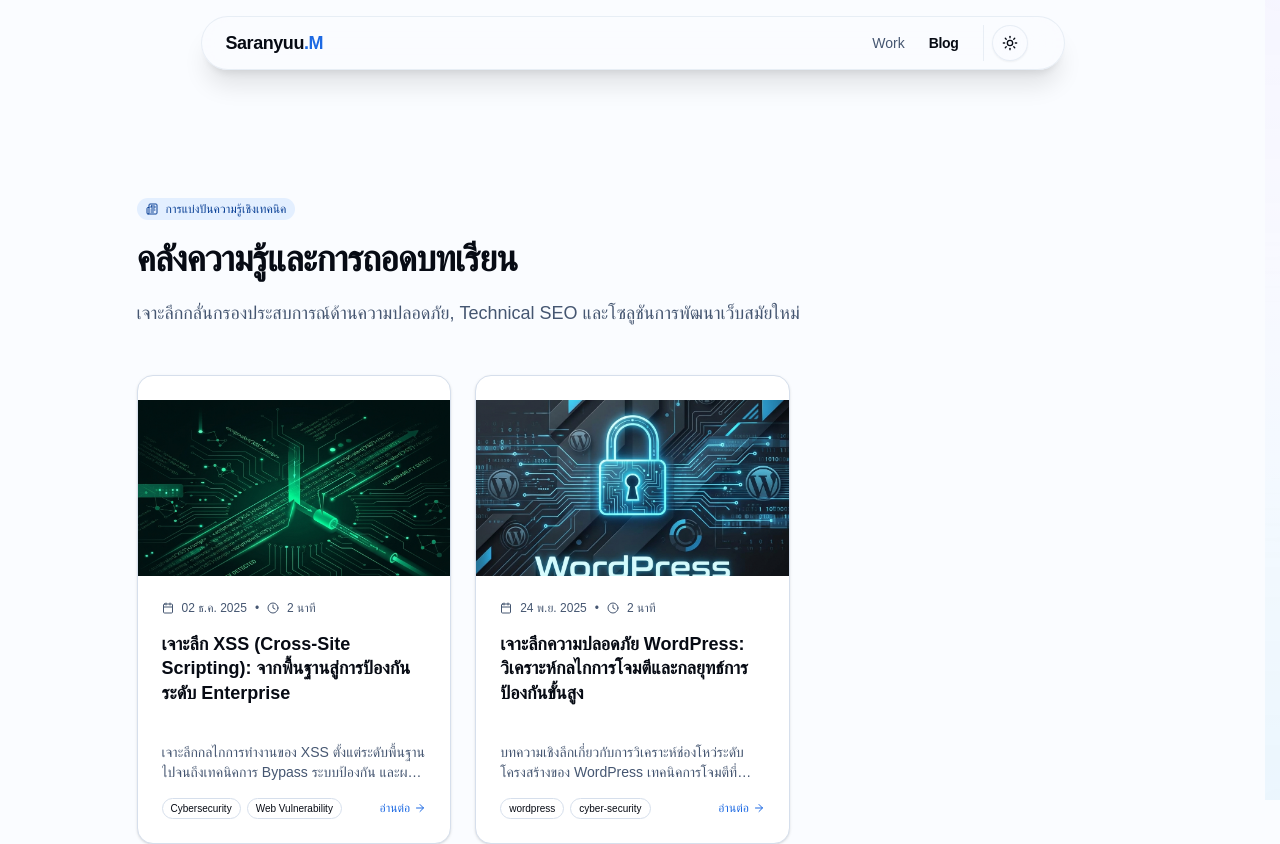
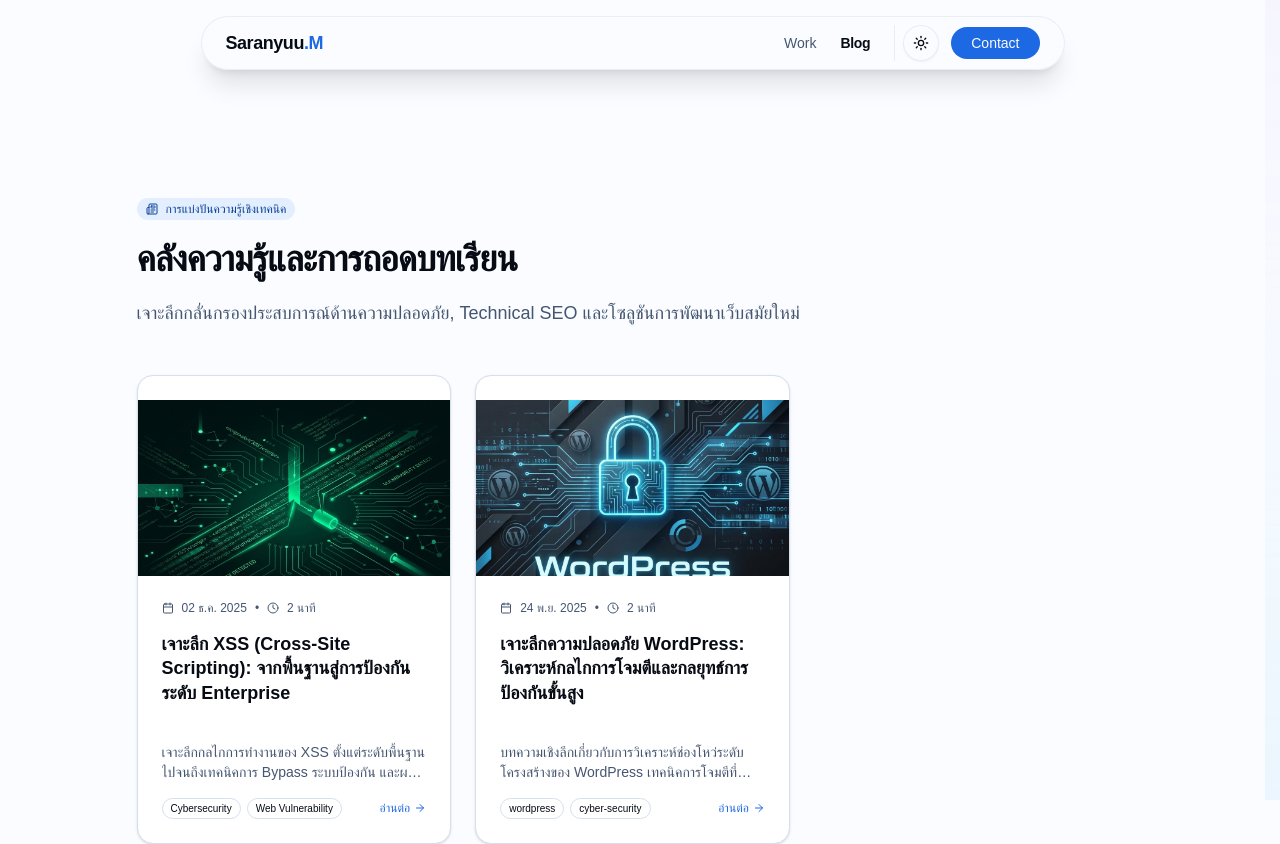
Before and after one commit to Yuukub/yuukub.github.io, a Next.js app: page /blog in a window 1280 px wide. Shown: the top 844 px of the page. Built offline with nearby package versions, Linux system fonts and the light colour scheme; a web font is replaced by a local one.

Commit message:
style: adjust contact button visibility on blog page

```diff
--- a/src/app/blog/page.tsx
+++ b/src/app/blog/page.tsx
@@ -32,7 +32,7 @@ export default async function BlogPage() {
                         <div className="flex items-center gap-3 pl-2 border-l border-border/50">
                             <ModeToggle />
                             <a href="mailto:yuukun.eutopia@gmail.com">
-                                <Button size="sm" className="rounded-full px-5 hidden xs:flex">Contact</Button>
+                                <Button size="sm" className="rounded-full px-5 hidden sm:flex">Contact</Button>
                             </a>
                         </div>
                     </nav>
```
